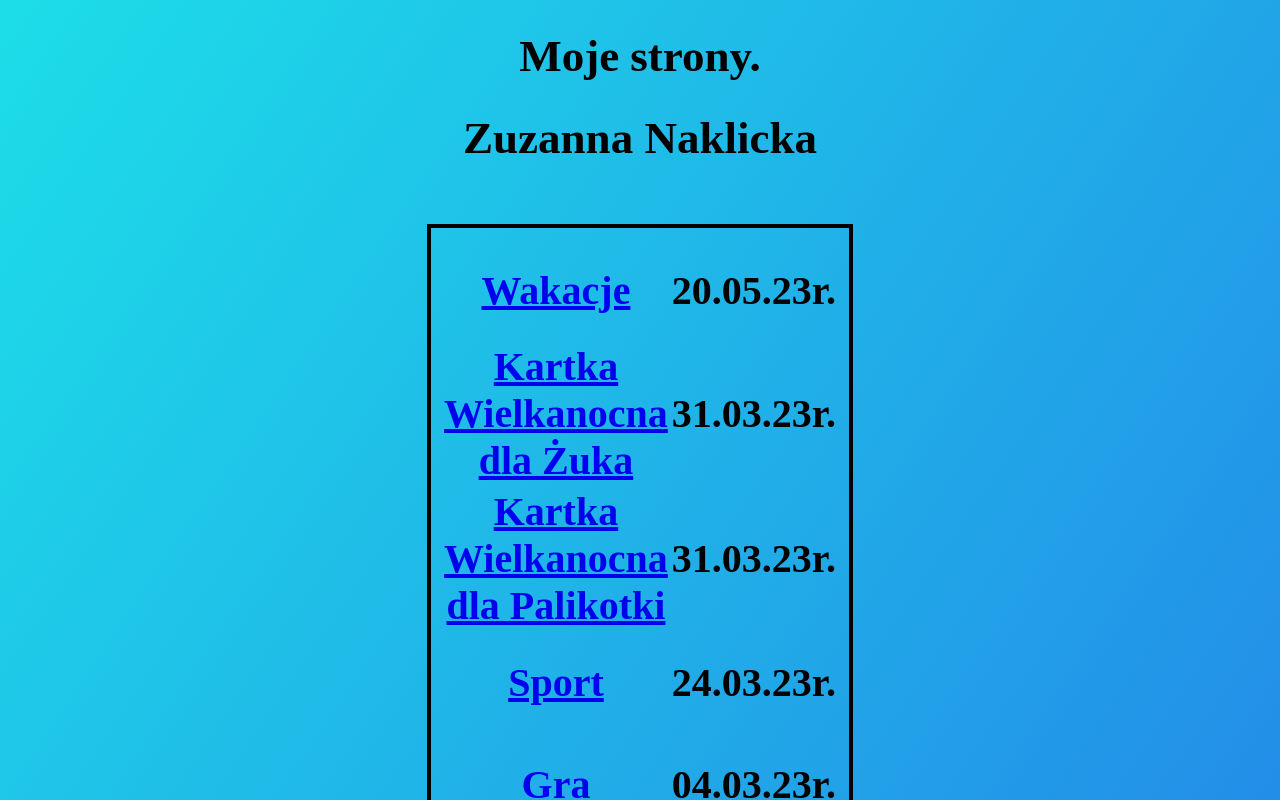
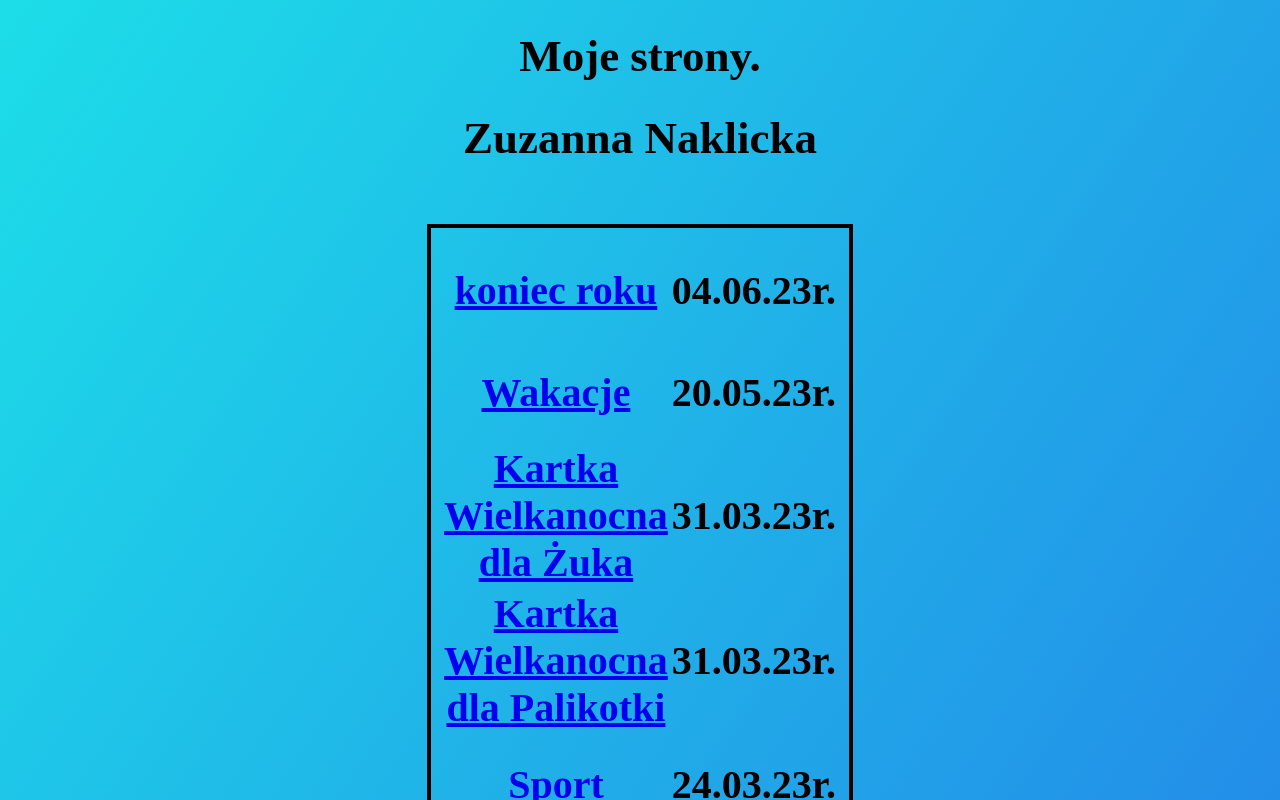
Before and after one commit to ZuzannaNaklik/ZuzannaNaklik.github.io, a plain HTML site: page index.html in a window 1280 px wide. Drawn offline with Linux system fonts and the light colour scheme.

Commit message:
Update index.html

```diff
--- a/index.html
+++ b/index.html
@@ -54,6 +54,11 @@ background-size: 1800% 1800%;
     <h1 style="text-align: center; font-size: 45px;">Moje strony.</h1>
     <h1 style="text-align: center; font-size: 45px;">Zuzanna Naklicka</h1>
     <table style="margin: auto; margin-top: 60px; padding: 10px; font-size: 40px; border: 4px solid black">
+ <tr>
+          <th><a href=roman.html>koniec roku</a></th>
+         <th>04.06.23r.</th>
+    </th>
+       </tr>
     <tr>
           <th><a href=wakacje.html>Wakacje</a></th>
          <th>20.05.23r.</th>
```
